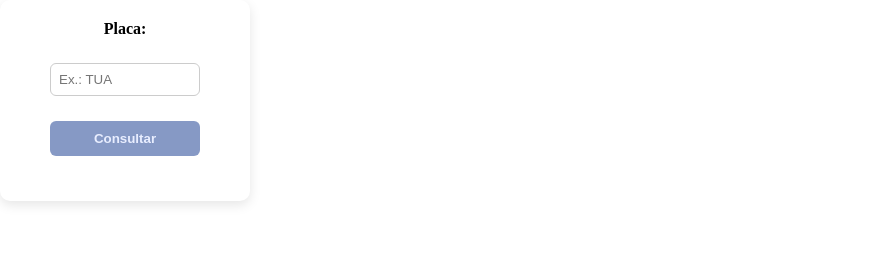
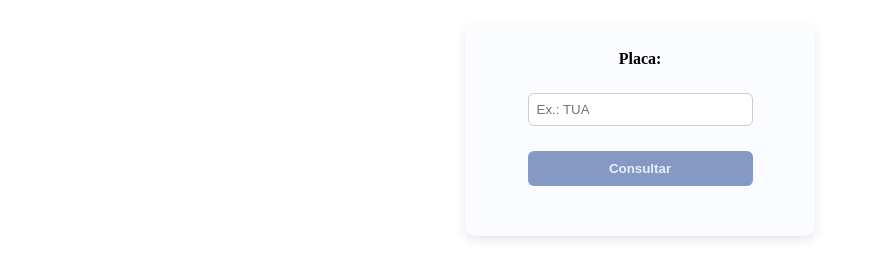
Before and after one commit to thomaz-s/Consultar-UF-Original, a plain HTML site: page index.html in a window 1280 px wide. Shown: the whole page, without its empty margins (0-873 px from the left). Drawn offline with Linux system fonts and the light colour scheme; a web font is replaced by a local one.

Commit message:
Update index.html

```diff
--- a/index.html
+++ b/index.html
@@ -19,13 +19,18 @@
 
         body {
             font-family: "Google Sans", 'Times New Roman';
+            display: flex;
+            justify-content: center;
         }
 
         form {
-            padding: 20px 25px;
+            background-color: #fafcff;
+            margin: 25px;
+            padding: 25px;
             border-radius: 10px;
             box-shadow: 0 4px 12px rgba(0,0,0,0.1);
-            width: 250px;
+            max-width: 350px;
+            width: 100%;
             display: flex;
             flex-direction: column;
             align-items: center;
@@ -77,6 +82,10 @@
             font-size: 16px;
             color: #333;
             list-style: none;
+        }
+
+        .vermelho{
+            color: #cb0c0c;
         }
 
         #separador{
@@ -337,7 +346,7 @@
             {"inicial": "TVK", "final": "TVK", "estado": "Distrito Federal"},
             {"inicial": "UAI", "final": "UAI", "estado": "Minas Gerais"}
             ]
-
+        const textoNaoUtilizada = "Não utilizada"
         let ultimasConsultas = [];
 
         const input_placa = document.getElementById("placa");
@@ -355,6 +364,10 @@
             ultimasConsultas.forEach((item, index) => {
                 const novoResultado = document.createElement("li");
                 novoResultado.innerText = item.placa + ": " + item.resultado;
+
+                if (item.resultado == textoNaoUtilizada){
+                    novoResultado.classList.add("vermelho");
+                }
 
                 if ((index == 1) & ultimasConsultas.length > 1){
 
```
